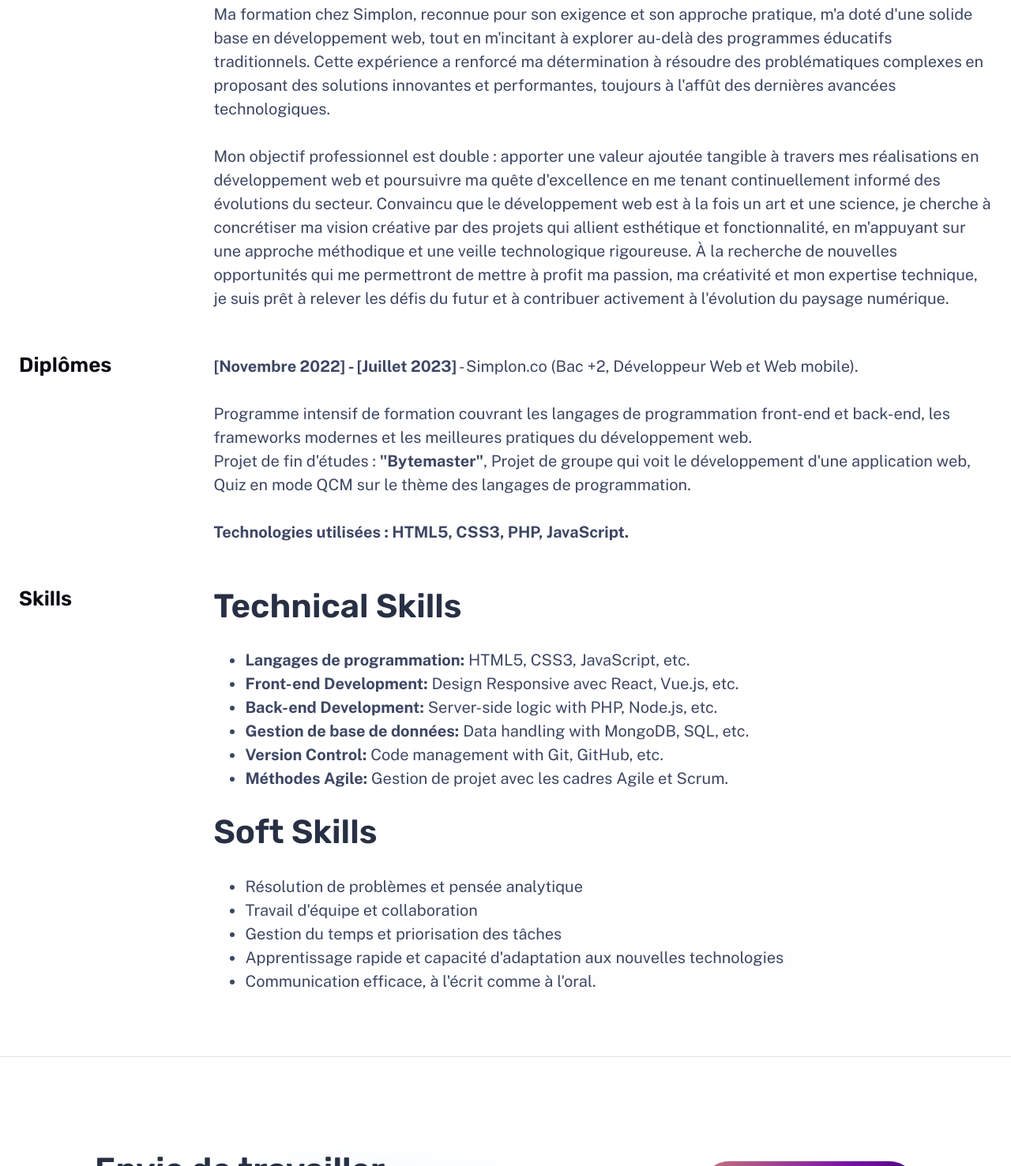
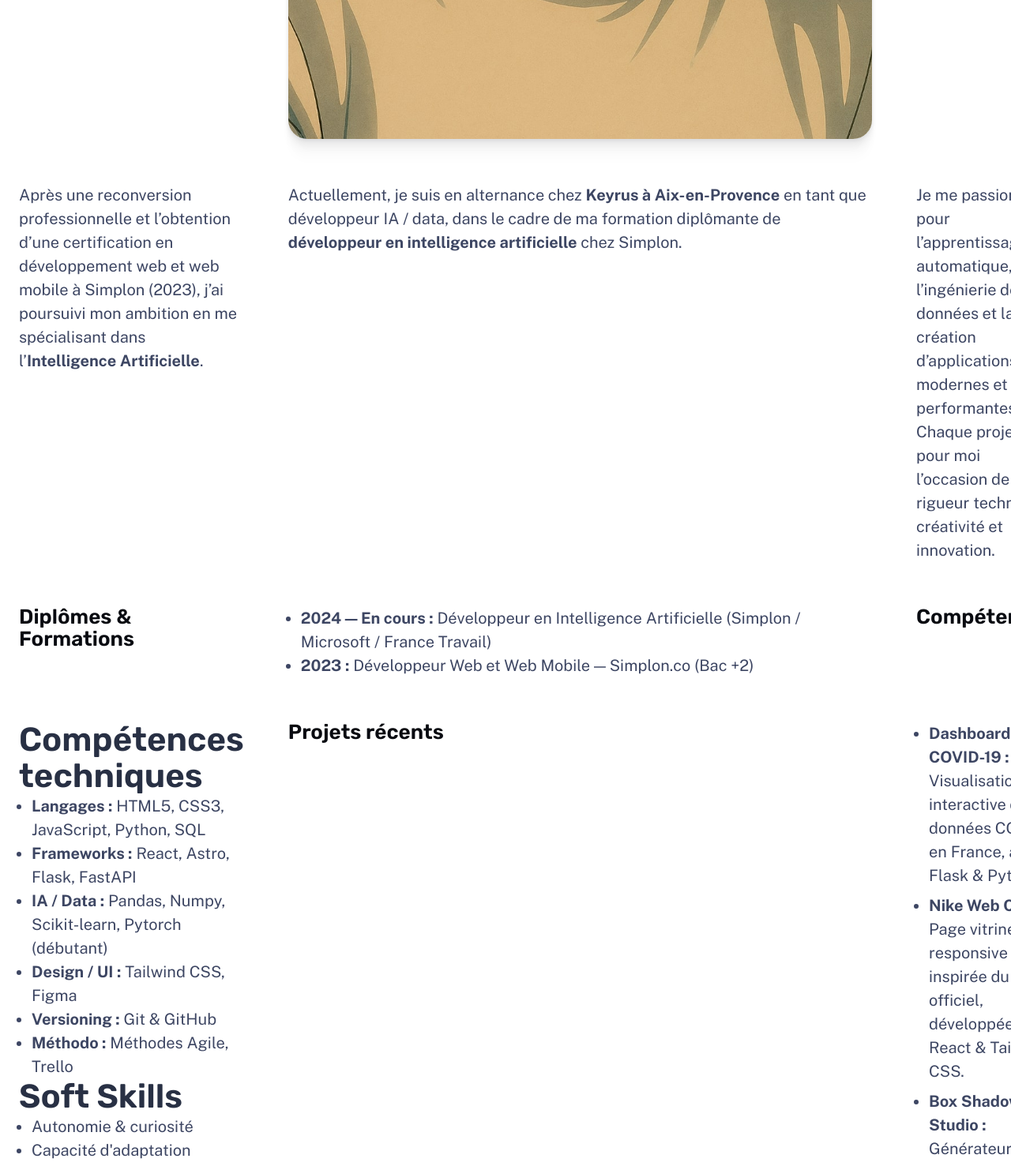
Before and after one commit to Mathieu-Soussignan/Portfolio_2024, an Astro site: page /about in a window 1280 px wide. Shown: the part 1323-2800 px from the top of the page at 79% size. Built offline with nearby package versions, Linux system fonts and the light colour scheme; Astro itself is replaced by a stand-in of ours.

Commit message:
Update fichier About

```diff
--- a/src/pages/about.astro
+++ b/src/pages/about.astro
@@ -1,137 +1,105 @@
 ---
 import BaseLayout from "../layouts/BaseLayout.astro";
-
 import ContactCTA from "../components/ContactCTA.astro";
 import Hero from "../components/Hero.astro";
 ---
 
 <BaseLayout
-  title="A propos | Mathieu Soussignan"
-  description="A propos de Mathieu Soussignan"
+  title="À propos | Mathieu Soussignan"
+  description="Découvrez le parcours et les compétences de Mathieu Soussignan, développeur en alternance spécialisé en IA et data."
 >
   <div class="stack gap-20">
     <main class="wrapper about">
       <Hero
-        title="A propos"
-        tagline="Découvrez mon parcours et mes compétences."
+        title="À propos"
+        tagline="Développeur passionné en alternance dans l'intelligence artificielle"
       >
         <img
           width="1553"
           height="873"
-          src="/assets/at-work.jpg"
+          src="/assets/profil-logo.jpg"
           alt="Mathieu Soussignan au travail"
         />
       </Hero>
 
-      <section>
-        <h2 class="section-title">Background</h2>
-        <div class="content">
+      <section class="background">
+        <h2 class="section-title">Mon parcours</h2>
         <p>
-            Titulaire d'une certification en développement web et web mobile
-            obtenue en octobre 2023 à Simplon, ma passion pour ce domaine m'a
-            conduit à une reconversion professionnelle, un choix dicté par mon
-            intérêt de longue date pour le numérique. Animé par un enthousiasme
-            constant pour l'apprentissage et le dépassement de soi, je m'engage
-            dans une démarche d'amélioration continue en tant qu'autodidacte,
-            visant à affiner et élargir mes compétences techniques.
+          Après une reconversion professionnelle et l’obtention d’une
+          certification en développement web et web mobile à Simplon (2023),
+          j’ai poursuivi mon ambition en me spécialisant dans l’<strong>Intelligence Artificielle</strong>.
         </p>
-          <br />
         <p>
-            Ma formation chez Simplon, reconnue pour son exigence et son
-            approche pratique, m'a doté d'une solide base en développement web,
-            tout en m'incitant à explorer au-delà des programmes éducatifs
-            traditionnels. Cette expérience a renforcé ma détermination à
-            résoudre des problématiques complexes en proposant des solutions
-            innovantes et performantes, toujours à l'affût des dernières
-            avancées technologiques.
+          Actuellement, je suis en alternance chez <strong>Keyrus à Aix-en-Provence</strong> en tant
+          que développeur IA / data, dans le cadre de ma formation diplômante de
+          <strong>développeur en intelligence artificielle</strong> chez Simplon.
         </p>
-          <br />
         <p>
-            Mon objectif professionnel est double : apporter une valeur ajoutée
-            tangible à travers mes réalisations en développement web et
-            poursuivre ma quête d'excellence en me tenant continuellement
-            informé des évolutions du secteur. Convaincu que le développement
-            web est à la fois un art et une science, je cherche à concrétiser ma
-            vision créative par des projets qui allient esthétique et
-            fonctionnalité, en m'appuyant sur une approche méthodique et une
-            veille technologique rigoureuse. À la recherche de nouvelles
-            opportunités qui me permettront de mettre à profit ma passion, ma
-            créativité et mon expertise technique, je suis prêt à relever les
-            défis du futur et à contribuer activement à l'évolution du paysage
-            numérique.
+          Je me passionne pour l’apprentissage automatique, l’ingénierie de données et
+          la création d’applications web modernes et performantes. Chaque projet est
+          pour moi l’occasion de mêler rigueur technique, créativité et innovation.
         </p>
+      </section>
+
+      <section class="diplomas">
+        <h2 class="section-title">Diplômes & Formations</h2>
+        <ul>
+          <li>
+            <strong>2024 — En cours :</strong> Développeur en Intelligence Artificielle (Simplon / Microsoft / France Travail)
+          </li>
+          <li>
+            <strong>2023 :</strong> Développeur Web et Web Mobile — Simplon.co (Bac +2)
+          </li>
+        </ul>
+      </section>
+
+      <section class="skills">
+        <h2 class="section-title">Compétences</h2>
+        <div class="technical-skills">
+          <h3>Compétences techniques</h3>
+          <ul>
+            <li><strong>Langages :</strong> HTML5, CSS3, JavaScript, Python, SQL</li>
+            <li><strong>Frameworks :</strong> React, Astro, Flask, FastAPI</li>
+            <li><strong>IA / Data :</strong> Pandas, Numpy, Scikit-learn, Pytorch (débutant)</li>
+            <li><strong>Design / UI :</strong> Tailwind CSS, Figma</li>
+            <li><strong>Versioning :</strong> Git & GitHub</li>
+            <li><strong>Méthodo :</strong> Méthodes Agile, Trello</li>
+          </ul>
+
+          <h3>Soft Skills</h3>
+          <ul>
+            <li>Autonomie & curiosité</li>
+            <li>Capacité d'adaptation</li>
+            <li>Travail en équipe</li>
+            <li>Pensée analytique & rigueur</li>
+          </ul>
         </div>
       </section>
 
-      <section>
-        <h2 class="section-title">Diplômes</h2>
-        <div class="content">
-          <p>
-            <strong>[Novembre 2022] - [Juillet 2023]</strong> - Simplon.co (Bac +2,
-            Développeur Web et Web mobile). <br /><br /> Programme intensif de formation
-            couvrant les langages de programmation front-end et back-end, les frameworks
-            modernes et les meilleures pratiques du développement web. <br /> Projet
-            de fin d'études : <strong>"Bytemaster"</strong>, Projet de groupe
-            qui voit le développement d'une application web, Quiz en mode QCM
-            sur le thème des langages de programmation.
-            <br /><br />
-            <strong
-              >Technologies utilisées : HTML5, CSS3, PHP, JavaScript.</strong
-            >
-          </p>
-        </div>
-      </section>
-      <section>
-        <h2 class="section-title">Skills</h2>
-        <div class="content">
-          <h3>Technical Skills</h3>
-          <br />
+      <section class="projects">
+        <h2 class="section-title">Projets récents</h2>
         <ul>
           <li>
-              <strong>Langages de programmation:</strong> HTML5, CSS3, JavaScript,
-              etc.
+            <strong>Dashboard COVID-19 :</strong> Visualisation interactive des données COVID en France, avec Flask & Python.
           </li>
           <li>
-              <strong>Front-end Development:</strong> Design Responsive avec React,
-              Vue.js, etc.
+            <strong>Nike Web Clone :</strong> Page vitrine responsive inspirée du site officiel, développée avec React & Tailwind CSS.
           </li>
           <li>
-              <strong>Back-end Development:</strong> Server-side logic with PHP,
-              Node.js, etc.
+            <strong>Box Shadow Studio :</strong> Générateur d’ombres CSS visuel avec React & Vite.js.
           </li>
           <li>
-              <strong>Gestion de base de données:</strong> Data handling with MongoDB,
-              SQL, etc.
-            </li>
-            <li>
-              <strong>Version Control:</strong> Code management with Git, GitHub,
-              etc.
-            </li>
-            <li>
-              <strong>Méthodes Agile:</strong> Gestion de projet avec les cadres
-              Agile et Scrum.
+            <strong>Crypto Dashboard :</strong> Interface de suivi crypto dynamique, entièrement en React.
           </li>
         </ul>
-          <br />
-          <h3>Soft Skills</h3>
-          <br />
-          <ul>
-            <li>Résolution de problèmes et pensée analytique</li>
-            <li>Travail d'équipe et collaboration</li>
-            <li>Gestion du temps et priorisation des tâches</li>
-            <li>
-              Apprentissage rapide et capacité d'adaptation aux nouvelles
-              technologies
-            </li>
-            <li>Communication efficace, à l'écrit comme à l'oral.</li>
-          </ul>
-        </div>
+        <p>
+          → <a href="https://github.com/Mathieu-Soussignan?tab=repositories" target="_blank">Voir plus de projets sur GitHub</a>
+        </p>
       </section>
-    </main>
 
       <ContactCTA />
+    </main>
   </div>
-</BaseLayout>
 
   <style>
     .about {
@@ -149,29 +117,22 @@ import Hero from "../components/Hero.astro";
     section {
       display: flex;
       flex-direction: column;
-    gap: 0.5rem;
+      gap: 1rem;
       color: var(--gray-200);
     }
 
     .section-title {
-    grid-column-start: 1;
       font-size: var(--text-xl);
       color: var(--gray-0);
     }
 
-  .content {
-    grid-column: 2 / 4;
+    ul {
+      padding-left: 1rem;
+      list-style: disc;
     }
 
-  .content :global(a) {
-    text-decoration: 1px solid underline transparent;
-    text-underline-offset: 0.25em;
-    transition: text-decoration-color var(--theme-transition);
-  }
-
-  .content :global(a:hover),
-  .content :global(a:focus) {
-    text-decoration-color: currentColor;
+    .projects ul li {
+      margin-bottom: 0.5rem;
     }
 
     @media (min-width: 50em) {
@@ -190,3 +151,4 @@ import Hero from "../components/Hero.astro";
       }
     }
   </style>
+</BaseLayout>
```
Also changed, not shown: public/assets/profil-logo.jpg (added). Lines whose indentation alone changed are shown as unchanged.
